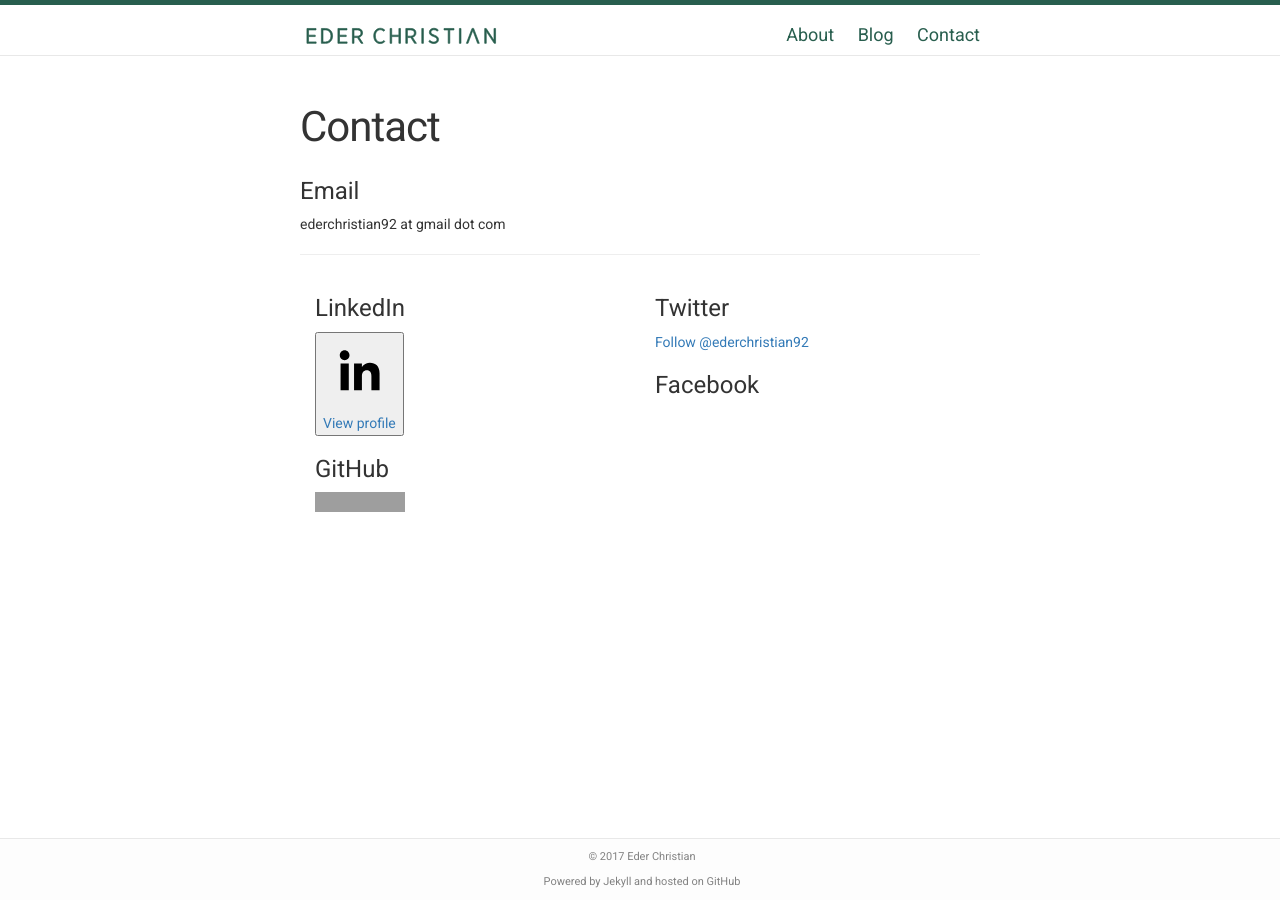
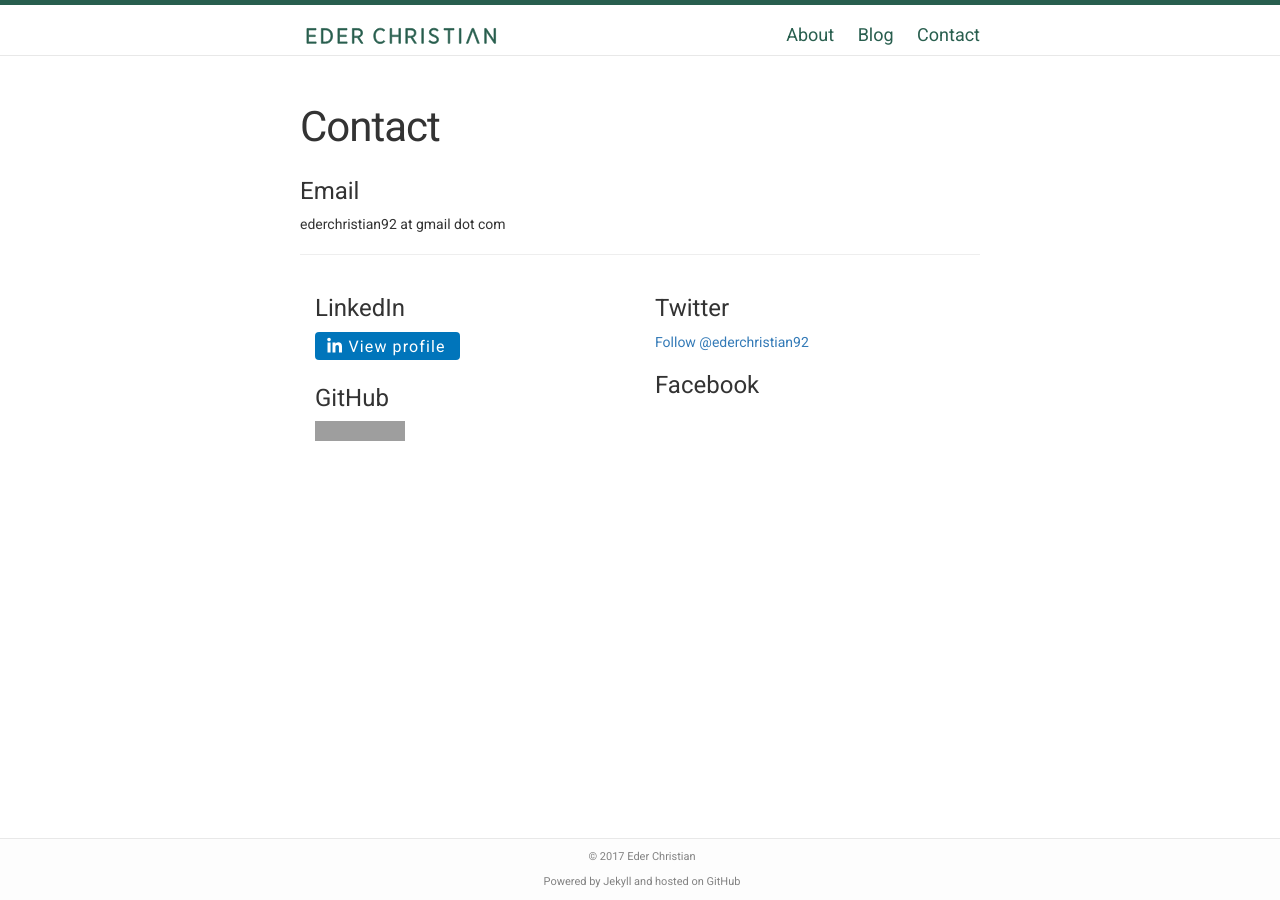
Before and after one commit to ederchristian/ederchristian, a Jekyll site: the page built from contact.md, in a window 1280 px wide. Built offline with Jekyll 4.4.1, drawn with Linux system fonts in a browser that asks for light colours; comment, search, counter and statistics services are not loaded; grey boxes are pictures that could not be loaded.

Commit message:
Update style on Contact

```diff
--- a/_sass/minima.scss
+++ b/_sass/minima.scss
@@ -14,6 +14,7 @@ $spacing-unit:     30px !default;
 $text-color:       #999 !default;
 $background-color: #fdfdfd !default;
 $brand-color:      #285e4e !default;
+$white-color:      #fff !default;
 
 $grey-color:       #828282 !default;
 $grey-color-light: lighten($grey-color, 40%) !default;
--- a/_sass/minima/_layout.scss
+++ b/_sass/minima/_layout.scss
@@ -1,16 +1,6 @@
 /**
- * Home
+ * SVG Logo
  */
-.page-content .home {
-  background-image: url('../../assets/img/home/home-eder-christian.jpg');
-  background-repeat: no-repeat;
-  background-size: cover;
-  background-position: center;
-  position: relative;
-  height: 100vh;
-  padding: $spacing-unit 0;
-}
-
 #logo-eder-christian {
   position: relative;
   width: 200px;
@@ -21,6 +11,7 @@
 #up {
   fill: $brand-color;
 }
+
 /**
  * Site header
  */
@@ -72,7 +63,6 @@
       margin-right: 20px;
     }
   }
-
 
   @include media-query($on-palm) {
     position: absolute;
@@ -220,8 +210,6 @@
   }
 }
 
-
-
 /**
  * Page content
  */
@@ -303,3 +291,41 @@
     }
   }
 }
+
+/**
+ * Contact
+ */
+
+.btn-linkedin {
+  background-color: #0075bb;
+  width: 145px;
+  height: 28px;
+  border: none;
+  border-radius: 4px;
+}
+
+.btn-linkedin:hover {
+  background-color: #0168a5;
+}
+
+.btn-linkedin a:hover {
+  text-decoration: none;
+  color: $white-color;
+}
+
+.btn-linkedin span {
+  position: relative;
+  left: -4px;
+  bottom: 8px;
+  font-size: 16px;
+  letter-spacing: 1.1px;
+  color: $white-color;
+}
+
+ #logo-linkedin {
+  position: relative;
+  height: 27px;
+  fill: $white-color;
+  left: -5px;
+  bottom: 1px;
+ }
```
